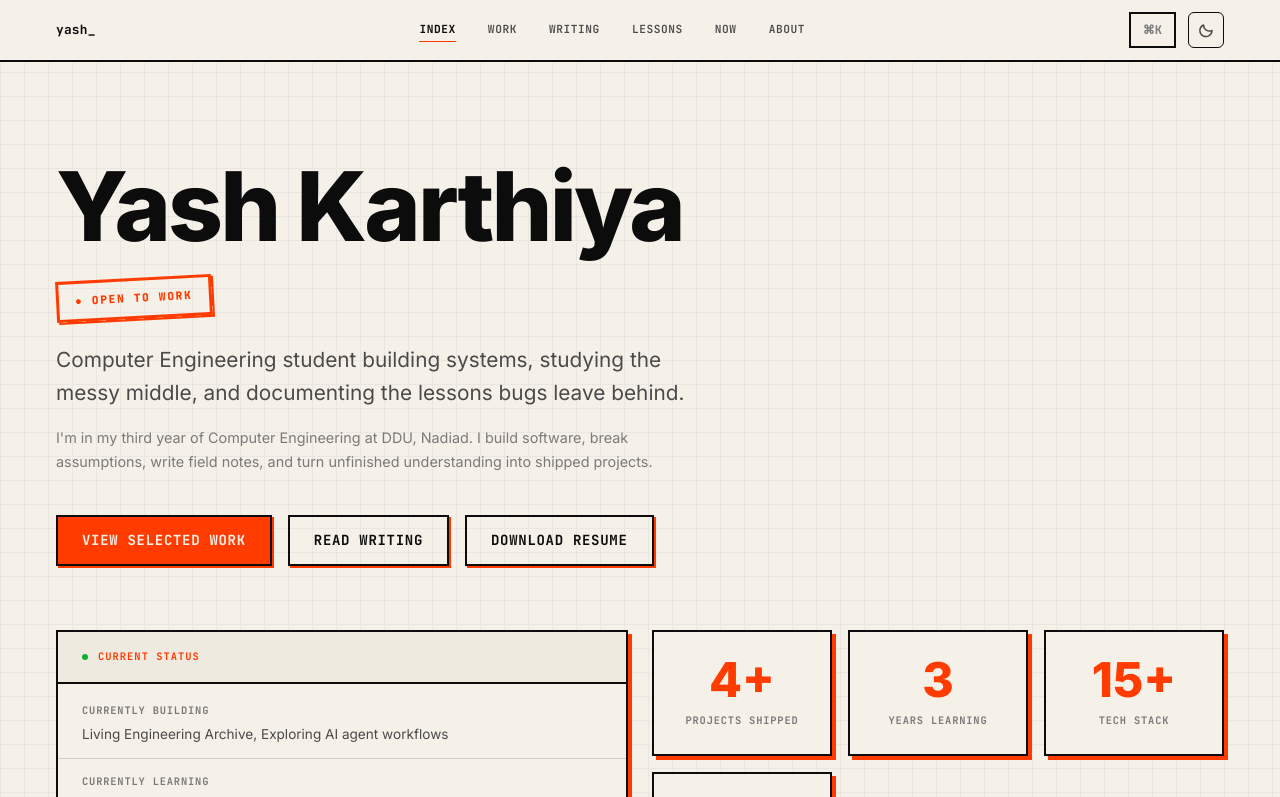
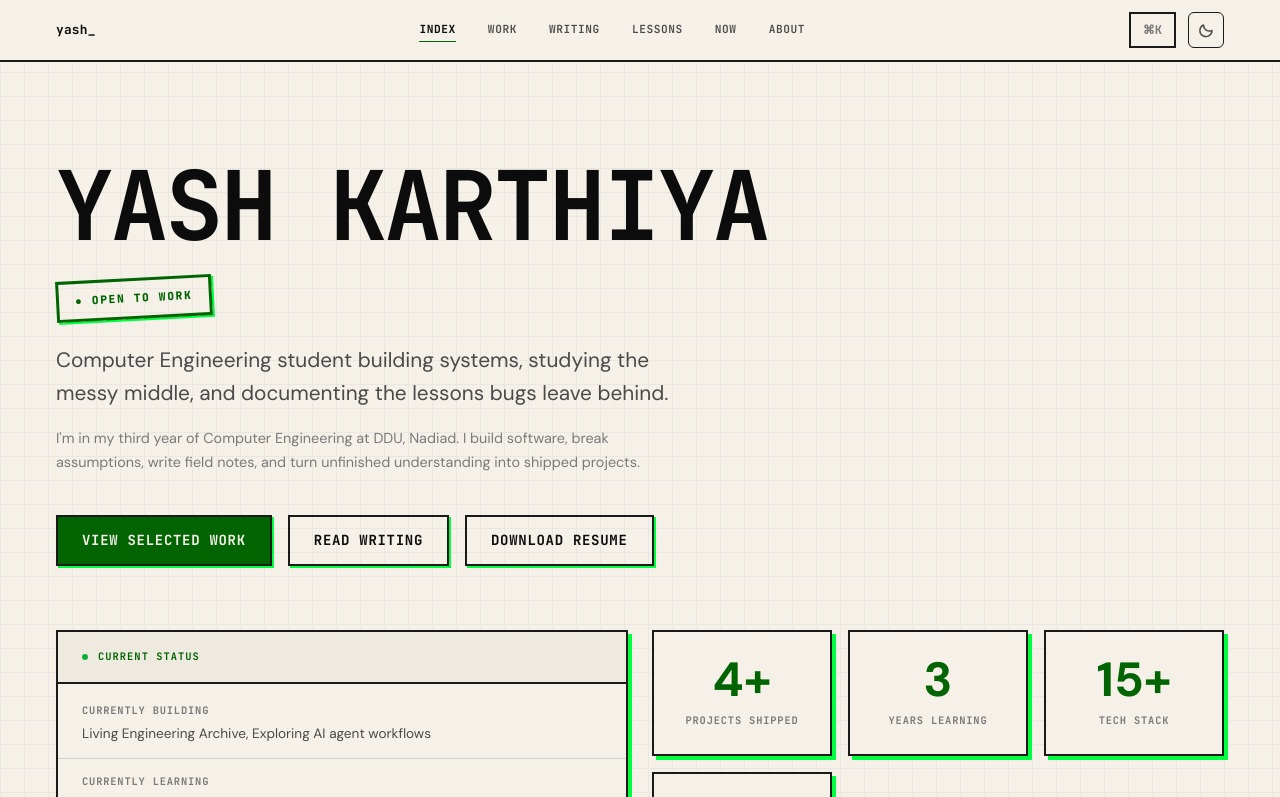
Before and after one commit to NotYash1066/Yash-Portfolio, a Next.js app: page / in a window 1280 px wide. Shown: the top 797 px of the page. Built offline with nearby package versions, Linux system fonts and the light colour scheme.

Commit message:
theme/hacker-editorial: JetBrains Mono hero + DM Serif headings + terminal green

```diff
--- a/src/app/globals.css
+++ b/src/app/globals.css
@@ -20,13 +20,13 @@
   --color-success: #00FF41;
   --color-warning: #FFE500;
 
-  --font-display: var(--font-syne), sans-serif;
-  --font-sans: "Inter", system-ui, -apple-system, sans-serif;
+  --font-display: var(--font-dm-serif), serif;
+  --font-sans: var(--font-dm-sans), sans-serif;
   --font-mono: "JetBrains Mono", "Fira Code", monospace;
 
-  --shadow-brutal: 4px 4px 0 var(--accent);
-  --shadow-brutal-sm: 2px 2px 0 var(--accent);
-  --shadow-brutal-lg: 6px 6px 0 var(--accent);
+  --shadow-brutal: 4px 4px 0 #00FF41;
+  --shadow-brutal-sm: 2px 2px 0 #00FF41;
+  --shadow-brutal-lg: 6px 6px 0 #00FF41;
   --border-width: 2px;
 }
 
@@ -34,23 +34,23 @@
    CSS Custom Properties for theme switching
    ================================================================ */
 :root {
-  --bg: #0c0c0c;
-  --surface: #0c0c0c;
-  --surface-elevated: #1a1a1a;
-  --fg: #f0ede6;
-  --fg-secondary: #a8a8a8;
-  --fg-muted: #6b6b6b;
-  --border: #f0ede6;
-  --border-subtle: #2a2a2a;
-  --accent: #FFE500;
-  --accent-rgb: 255, 229, 0;
-  --accent-muted: rgba(255, 229, 0, 0.15);
-  --accent-hover: #FFD700;
+  --bg: #0a0f0a;
+  --surface: #0a0f0a;
+  --surface-elevated: #111811;
+  --fg: #e8f5e8;
+  --fg-secondary: #8ab88a;
+  --fg-muted: #4a6b4a;
+  --border: #00FF41;
+  --border-subtle: #1a2a1a;
+  --accent: #00FF41;
+  --accent-rgb: 0, 255, 65;
+  --accent-muted: rgba(0, 255, 65, 0.12);
+  --accent-hover: #00CC33;
   --destructive: #FF3B00;
   --success: #00FF41;
   --warning: #FFE500;
-  --shadow: var(--shadow-brutal);
-  --shadow-lg: var(--shadow-brutal-lg);
+  --shadow: 4px 4px 0 #00FF41;
+  --shadow-lg: 6px 6px 0 #00FF41;
 }
 
 [data-theme="light"] {
@@ -60,17 +60,17 @@
   --fg: #0c0c0c;
   --fg-secondary: #4a4a4a;
   --fg-muted: #7a7a7a;
-  --border: #0c0c0c;
+  --border: #1a1a1a;
   --border-subtle: #d0d0d0;
-  --accent: #FF3B00;
-  --accent-rgb: 255, 59, 0;
-  --accent-muted: rgba(255, 59, 0, 0.1);
-  --accent-hover: #E63500;
+  --accent: #006400;
+  --accent-rgb: 0, 100, 0;
+  --accent-muted: rgba(0, 100, 0, 0.1);
+  --accent-hover: #004d00;
   --destructive: #FF3B00;
   --success: #00AA2E;
   --warning: #FF8C00;
-  --shadow: 4px 4px 0 #0c0c0c;
-  --shadow-lg: 6px 6px 0 #0c0c0c;
+  --shadow: 4px 4px 0 #006400;
+  --shadow-lg: 6px 6px 0 #006400;
 }
 
 /* ================================================================
@@ -385,6 +385,16 @@ h3 {
 .stagger-children > *:nth-child(6) { animation-delay: 0.3s; }
 .stagger-children > *:nth-child(7) { animation-delay: 0.35s; }
 .stagger-children > *:nth-child(8) { animation-delay: 0.4s; }
+
+/* ================================================================
+   Hacker Editorial — Hero mono override
+   ================================================================ */
+.hero-name {
+  font-family: var(--font-mono) !important;
+  text-transform: uppercase;
+  letter-spacing: 0.05em;
+  font-weight: 700 !important;
+}
 
 /* ================================================================
    Scroll Reveal
--- a/src/app/layout.tsx
+++ b/src/app/layout.tsx
@@ -1,5 +1,5 @@
 import type { Metadata } from "next";
-import { Syne, Inter, JetBrains_Mono } from "next/font/google";
+import { DM_Serif_Display, DM_Sans, JetBrains_Mono } from "next/font/google";
 import "./globals.css";
 import { Navbar } from "@/components/layout/Navbar";
 import { Footer } from "@/components/layout/Footer";
@@ -7,22 +7,24 @@ import { ThemeProvider } from "@/components/navigation/ThemeProvider";
 import { CommandPalette } from "@/components/navigation/CommandPalette";
 import { profile } from "@/config/profile";
 
-const inter = Inter({
+const dmSerifDisplay = DM_Serif_Display({
   subsets: ["latin"],
-  variable: "--font-inter",
+  weight: "400",
+  style: ["normal", "italic"],
+  variable: "--font-dm-serif",
+  display: "swap",
+});
+
+const dmSans = DM_Sans({
+  subsets: ["latin"],
+  weight: ["400", "500", "700"],
+  variable: "--font-dm-sans",
   display: "swap",
 });
 
 const jetbrainsMono = JetBrains_Mono({
   subsets: ["latin"],
   variable: "--font-jetbrains",
-  display: "swap",
-});
-
-const syne = Syne({
-  subsets: ["latin"],
-  weight: ["400", "700", "800"],
-  variable: "--font-syne",
   display: "swap",
 });
 
@@ -58,8 +60,8 @@ export default function RootLayout({
   return (
     <html lang="en" suppressHydrationWarning>
       <body
-        className={`${inter.variable} ${jetbrainsMono.variable} ${syne.variable} antialiased`}
-        style={{ fontFamily: "var(--font-inter), var(--font-sans)" }}
+        className={`${dmSerifDisplay.variable} ${dmSans.variable} ${jetbrainsMono.variable} antialiased`}
+        style={{ fontFamily: "var(--font-dm-sans), sans-serif" }}
       >
         <ThemeProvider>
           <a href="#main-content" className="skip-to-content">
--- a/src/app/page.tsx
+++ b/src/app/page.tsx
@@ -31,7 +31,7 @@ export default function HomePage() {
           <ScrollReveal>
           <div style={{ display: "flex", alignItems: "flex-start", gap: "1.5rem", flexWrap: "wrap", marginBottom: "1.5rem" }}>
           <h1
-            className="glitch"
+            className="glitch hero-name"
             style={{
               fontFamily: "var(--font-display)",
               fontSize: "clamp(3rem, 10vw, 6rem)",
```
